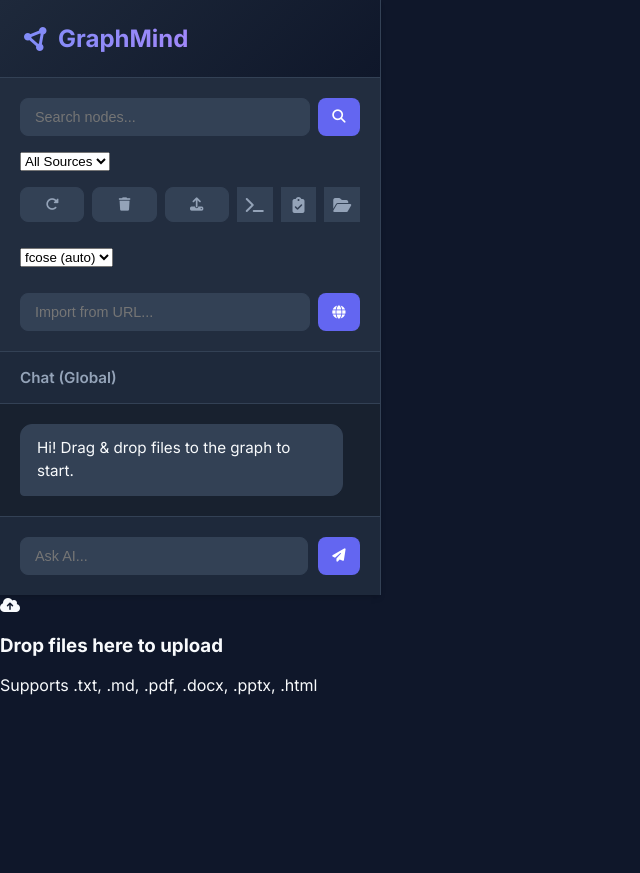
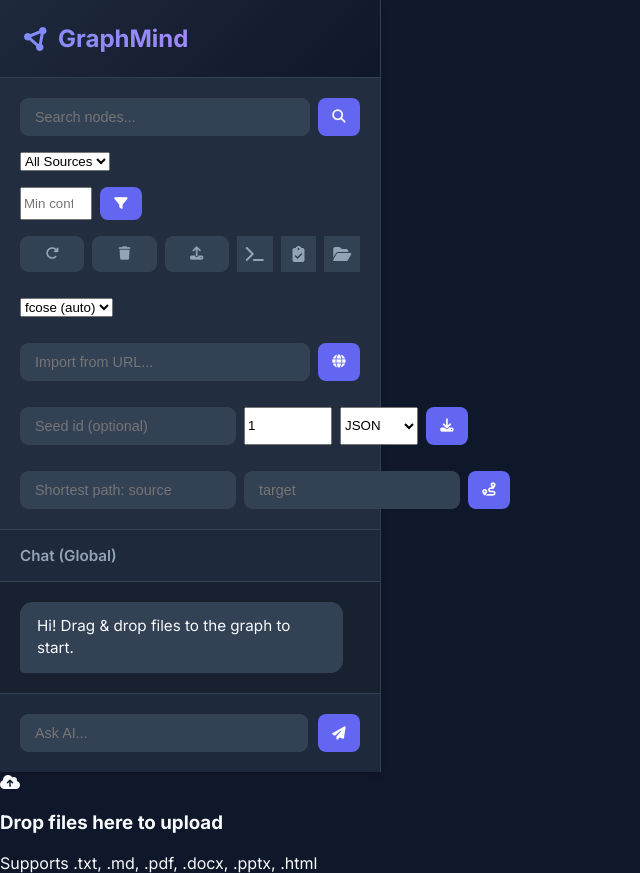
Before and after one commit to pinklemon123/stunning-octo-carnival, a Flask app: page / in a window 1280 px wide. Shown: the whole page, without its empty margins (0-640 px from the left). Before the commit the page ends 695 px from the top, so only its background shows below. Run offline with Flask 3, Linux system fonts and the light colour scheme; data that the repository does not hold is empty; some libraries are stand-ins or nearby versions.

Commit message:
feat(ui): add min-confidence filter, subgraph export, shortest path tools in sidebar

```diff
--- a/backend/static/js/script.js
+++ b/backend/static/js/script.js
@@ -1,6 +1,7 @@
 let cy;
 let selectedNodeId = null;
 let currentLayout = 'fcose';
+let currentMinConfidence = null;
 
 document.addEventListener('DOMContentLoaded', function () {
     initCytoscape();
@@ -143,6 +144,8 @@ async function fetchGraph(seedId = null, merge = false) {
         const sourceFilter = document.getElementById('source-filter').value.trim();
         if (sourceFilter) params.append('source', sourceFilter);
 
+        if (currentMinConfidence !== null) params.append('min_confidence', String(currentMinConfidence));
+
         if (seedId) params.append('depth', '1');
 
         const queryString = params.toString();
@@ -219,6 +222,15 @@ function searchGraph() {
     }
 }
 
+function applyMinConfidence() {
+    const v = document.getElementById('min-conf-input').value;
+    if (v === '') { currentMinConfidence = null; refreshGraph(); return; }
+    const num = Number(v);
+    if (isNaN(num) || num < 0 || num > 1) { alert('请输入 0-1 之间的数'); return; }
+    currentMinConfidence = num;
+    refreshGraph();
+}
+
 async function uploadFile() {
     const fileInput = document.getElementById('file-upload');
     const files = fileInput.files;
@@ -233,6 +245,56 @@ async function uploadFile() {
         'target-arrow-color': '#e67e22'
     }).update();
     fileInput.value = '';
+}
+async function exportSubgraph() {
+    const seed = document.getElementById('export-seed').value.trim();
+    const depth = Number(document.getElementById('export-depth').value || '1');
+    const source = document.getElementById('source-filter').value.trim();
+    const fmt = document.getElementById('export-format').value;
+    try {
+        const res = await fetch('/api/export', {
+            method: 'POST',
+            headers: { 'Content-Type': 'application/json' },
+            body: JSON.stringify({ seed_id: seed || null, depth: depth, source: source || null, format: fmt })
+        });
+        const blob = await res.blob();
+        const a = document.createElement('a');
+        const url = window.URL.createObjectURL(blob);
+        a.href = url;
+        a.download = `subgraph.${fmt === 'json' ? 'json' : (fmt === 'csv' ? 'csv' : 'graphml')}`;
+        a.click();
+        window.URL.revokeObjectURL(url);
+    } catch (err) {
+        alert('导出失败: ' + err.message);
+    }
+}
+
+async function shortestPath() {
+    const s = document.getElementById('sp-source').value.trim();
+    const t = document.getElementById('sp-target').value.trim();
+    if (!s || !t) { alert('请输入两个节点名称'); return; }
+    try {
+        const q = `
+        MATCH (a:Entity {name: $s}), (b:Entity {name: $t}),
+        p = shortestPath((a)-[*]-(b))
+        RETURN p LIMIT 1`;
+        const res = await fetch('/api/cypher', { method: 'POST', headers: { 'Content-Type': 'application/json' }, body: JSON.stringify({ query: q, params: { s, t } }) });
+        const data = await res.json();
+        if (!res.ok) { alert('查询失败: ' + (data.error || 'Unknown')); return; }
+        // Clear previous highlight
+        cy.elements().removeClass('path-highlight');
+        // Extract nodes/edges from returned path
+        const rows = data.rows || [];
+        if (rows.length === 0) { alert('未找到路径'); return; }
+        // naive approach: refetch graph including both nodes to ensure elements exist
+        await fetchGraph(null, false);
+        const nodesToFit = cy.nodes().filter(n => n.id() === s || n.id() === t);
+        nodesToFit.addClass('path-highlight');
+        cy.style().selector('.path-highlight').style({ 'background-color': '#2ecc71', 'line-color': '#2ecc71', 'target-arrow-color': '#27ae60' }).update();
+        cy.fit(nodesToFit, 80);
+    } catch (err) {
+        alert('最短路径失败: ' + err.message);
+    }
 }
 
 async function uploadFiles(files) {
--- a/backend/templates/index.html
+++ b/backend/templates/index.html
@@ -48,6 +48,12 @@
                     </select>
                 </div>
 
+                <!-- Confidence Filter -->
+                <div class="control-group">
+                    <input type="number" step="0.01" min="0" max="1" id="min-conf-input" placeholder="Min confidence (e.g. 0.5)">
+                    <button onclick="applyMinConfidence()" class="icon-btn" title="Apply confidence filter"><i class="fa-solid fa-filter"></i></button>
+                </div>
+
                 <!-- Actions -->
                 <div class="control-group">
                     <button onclick="refreshGraph()" class="refresh-btn" title="Refresh Graph">
@@ -88,6 +94,25 @@
                 <div class="control-group" style="margin-top: 10px;">
                     <input type="text" id="url-input" placeholder="Import from URL...">
                     <button onclick="processUrl()" class="icon-btn"><i class="fa-solid fa-globe"></i></button>
+                </div>
+
+                <!-- Export Subgraph -->
+                <div class="control-group" style="margin-top: 10px;">
+                    <input type="text" id="export-seed" placeholder="Seed id (optional)">
+                    <input type="number" id="export-depth" placeholder="Depth" value="1" style="width:80px">
+                    <select id="export-format" class="styled-select" style="max-width:120px">
+                        <option value="json">JSON</option>
+                        <option value="csv">CSV</option>
+                        <option value="graphml">GraphML</option>
+                    </select>
+                    <button onclick="exportSubgraph()" class="icon-btn" title="Export"><i class="fa-solid fa-download"></i></button>
+                </div>
+
+                <!-- Shortest Path -->
+                <div class="control-group" style="margin-top: 10px;">
+                    <input type="text" id="sp-source" placeholder="Shortest path: source">
+                    <input type="text" id="sp-target" placeholder="target">
+                    <button onclick="shortestPath()" class="icon-btn" title="Find shortest path"><i class="fa-solid fa-route"></i></button>
                 </div>
             </div>
 
```
